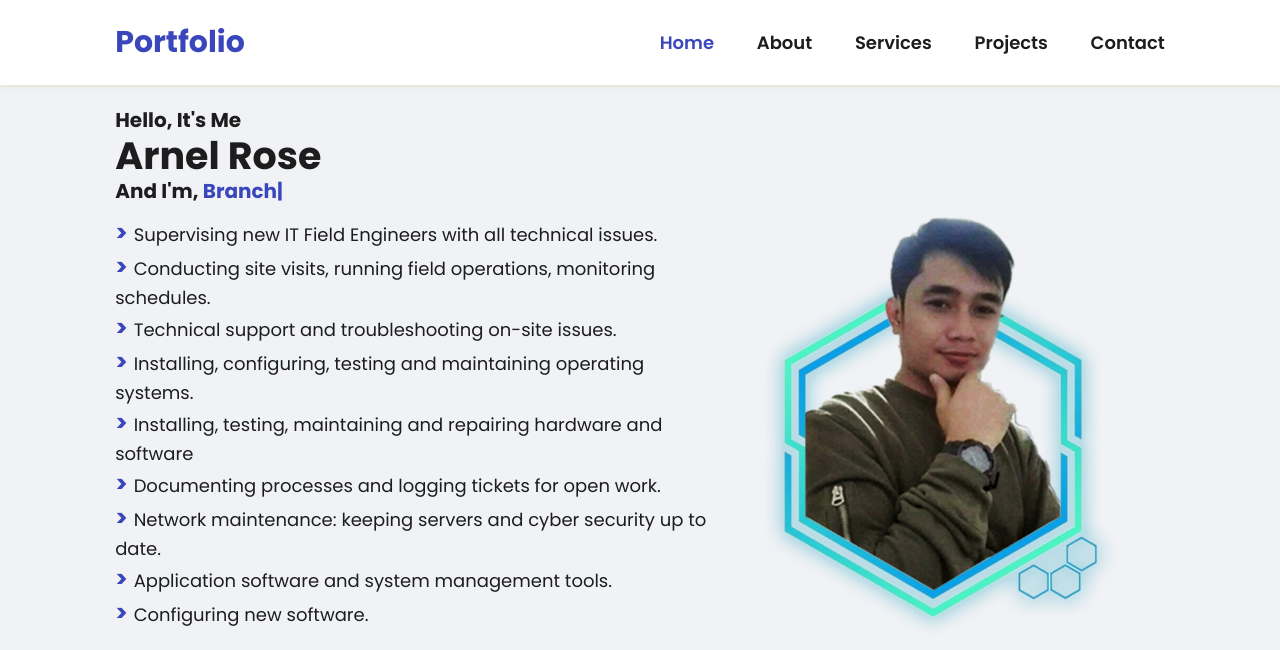
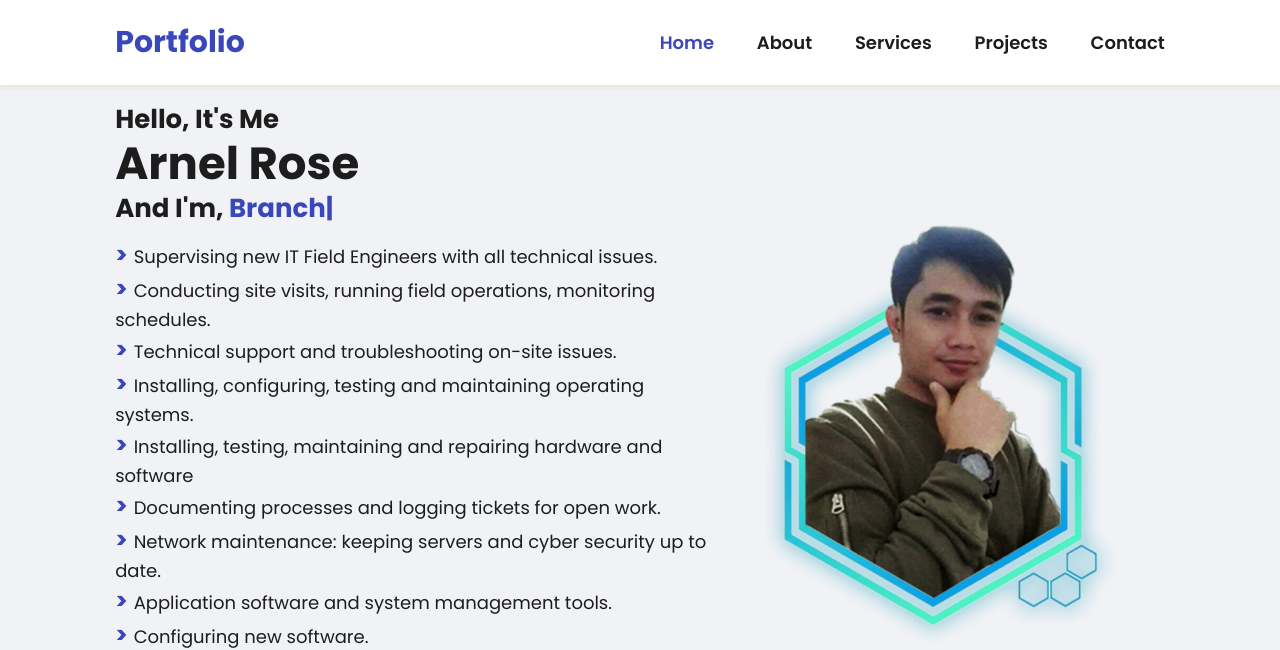
Before and after one commit to arnelnrose/myportfolio, a plain HTML site: page index.html in a window 1280 px wide. Shown: the top 650 px of the page. Drawn offline with nearby package versions, Linux system fonts and the light colour scheme.

Commit message:
Update style.css

```diff
--- a/style.css
+++ b/style.css
@@ -101,7 +101,7 @@ section {
 }
 
 .home-content h3 {
-  font-size: 2rem;
+  font-size: 2.6rem;
   font-weight: 700;
 }
 
@@ -114,7 +114,7 @@ span {
 }
 
 .home-content h1 {
-  font-size: 3.8rem;
+  font-size: 4.5rem;
   font-weight: 700;
   line-height: 1.1;
 }
```
